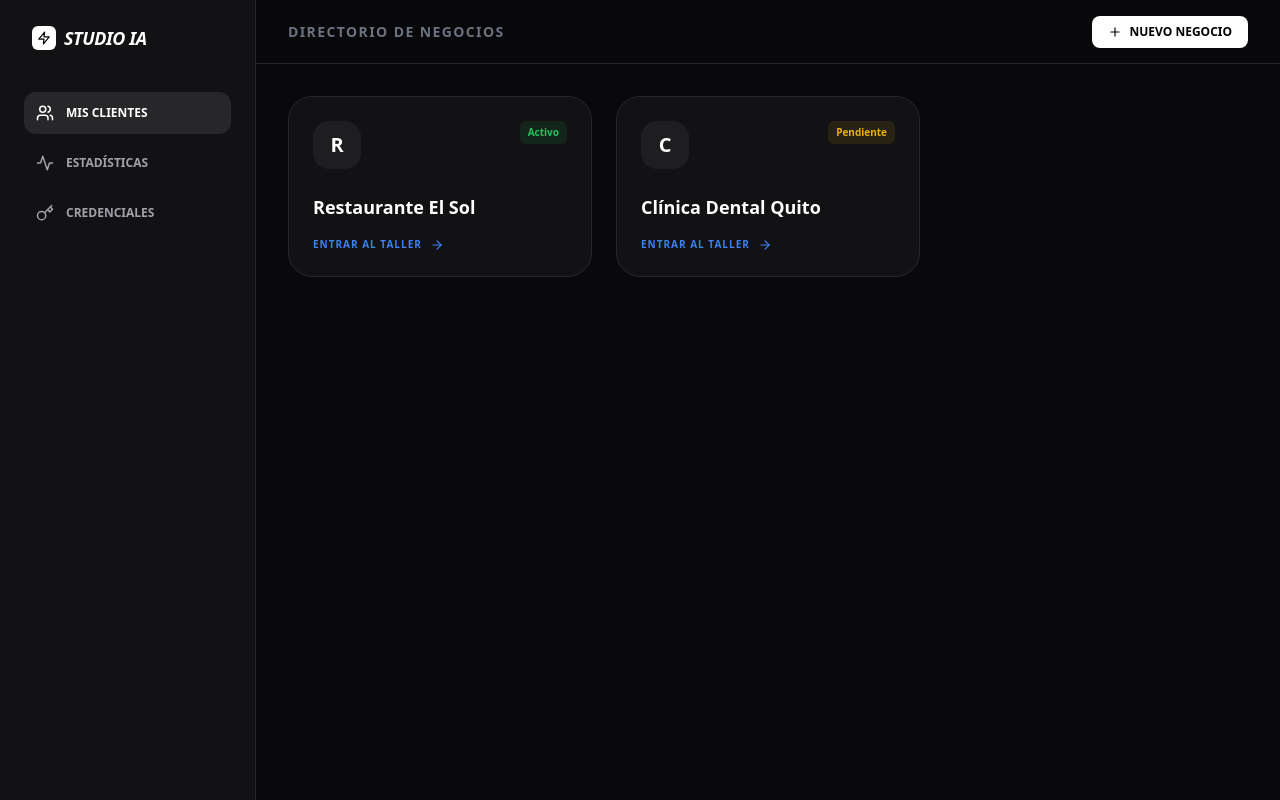
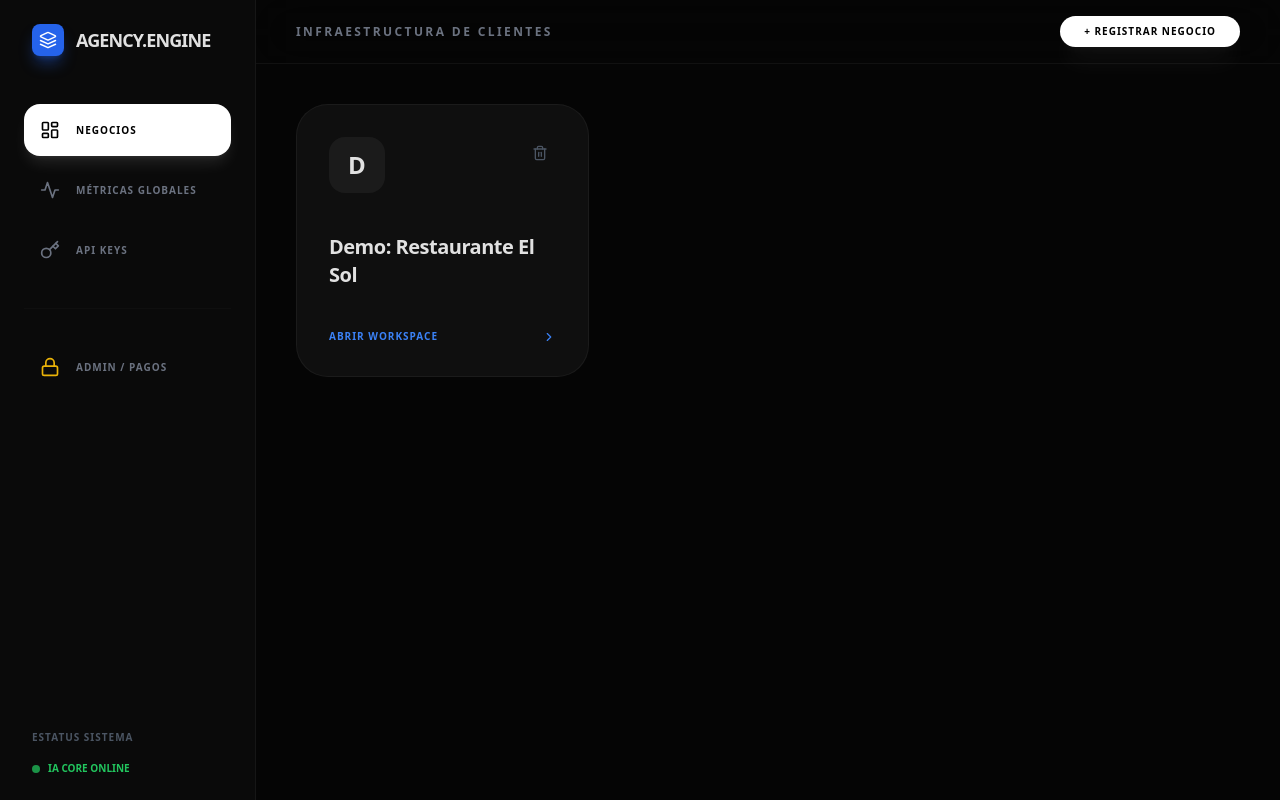
Before and after one commit to Martin19742004/agencia-ia-saas, a Next.js app: page / in a window 1280 px wide. Built offline with nearby package versions, Linux system fonts and the light colour scheme.

Commit message:
Update page.tsx

```diff
--- a/app/page.tsx
+++ b/app/page.tsx
@@ -1,183 +1,360 @@
 "use client";
 
-import React, { useState } from 'react';
+import React, { useState, useEffect, useRef } from 'react';
 import {
   Send, Bot, LayoutDashboard, MessageSquare, Phone, Settings, Zap,
   Users, Paperclip, Globe, Mail, ShoppingCart, CheckCircle2, ChevronRight, X,
-  Image as ImageIcon, Plus, ArrowRight, Activity, Database, Key
+  Plus, ArrowRight, Activity, Database, Key, Lock, Trash2, Save, Layers
 } from 'lucide-react';
 
-// COMPONENTE PRINCIPAL
-export default function AgencySaaS() {
-  const [view, setView] = useState('clients');
-  const [clients, setClients] = useState([
-    { id: 1, name: 'Restaurante El Sol', status: 'Activo', modules: ['whatsapp'] },
-    { id: 2, name: 'Clínica Dental Quito', status: 'Pendiente', modules: [] }
-  ]);
-  const [activeClient, setActiveClient] = useState(null);
+export default function ProfessionalAgencyOS() {
+  // --- ESTADO GLOBAL ---
+  const [view, setView] = useState('projects'); // 'projects' | 'workspace' | 'admin'
+  const [projects, setProjects] = useState([]);
+  const [activeProjectId, setActiveProjectId] = useState(null);
   const [isChatOpen, setIsChatOpen] = useState(false);
   const [input, setInput] = useState('');
-  const [messages, setMessages] = useState([]);
 
-  // Crear cliente nuevo
-  const handleAddClient = () => {
-    const name = prompt("Nombre de la nueva empresa:");
-    if (name) {
-      const newClient = { id: Date.now(), name, status: 'Nuevo', modules: [] };
-      setClients([...clients, newClient]);
+  // --- CARGAR / GUARDAR DATOS (Persistencia) ---
+  useEffect(() => {
+    const saved = localStorage.getItem('agency_projects');
+    if (saved) setProjects(JSON.parse(saved));
+    else setProjects([
+      { id: '1', name: 'Demo: Restaurante El Sol', status: 'Inactivo', modules: {}, memory: [], files: [] }
+    ]);
+  }, []);
+
+  useEffect(() => {
+    if (projects.length > 0) {
+      localStorage.setItem('agency_projects', JSON.stringify(projects));
+    }
+  }, [projects]);
+
+  const activeProject = projects.find(p => p.id === activeProjectId);
+
+  // --- ACCIONES DE NEGOCIO ---
+  const createProject = () => {
+    const name = prompt("Nombre de la nueva Agencia/Negocio:");
+    if (!name) return;
+    const newProj = {
+      id: Date.now().toString(),
+      name,
+      status: 'Configurando',
+      modules: { whatsapp: false, voice: false, gmail: false, instagram: false },
+      memory: [{ role: 'ai', content: `Bienvenido al entorno de automatización para ${name}. ¿Qué canal quieres activar hoy?` }],
+      files: []
+    };
+    setProjects([...projects, newProj]);
+    setActiveProjectId(newProj.id);
+    setView('workspace');
+  };
+
+  const deleteProject = (id, e) => {
+    e.stopPropagation();
+    if (confirm("¿Seguro que quieres eliminar este negocio y todas sus automatizaciones?")) {
+      setProjects(projects.filter(p => p.id !== id));
+      if (activeProjectId === id) setView('projects');
     }
   };
 
-  // Entrar al espacio de trabajo de un cliente
-  const enterWorkspace = (client) => {
-    setActiveClient(client);
-    setView('workspace');
-    setMessages([{ role: 'ai', content: `Estás en el taller de ${client.name}. ¿Qué canal configuramos hoy?` }]);
+  const updateModule = (moduleId) => {
+    const updated = projects.map(p => {
+      if (p.id === activeProjectId) {
+        return { ...p, modules: { ...p.modules, [moduleId]: !p.modules[moduleId] } };
+      }
+      return p;
+    });
+    setProjects(updated);
+  };
+
+  const sendMessage = async () => {
+    if (!input.trim()) return;
+    const userMsg = { role: 'user', content: input };
+    const updatedProjects = projects.map(p => {
+      if (p.id === activeProjectId) {
+        return { ...p, memory: [...p.memory, userMsg] };
+      }
+      return p;
+    });
+    setProjects(updatedProjects);
+    setInput('');
+
+    // Simulación de IA (Aquí iría tu llamada a OpenRouter)
+    setTimeout(() => {
+      const aiMsg = { role: 'ai', content: `Entendido. Estoy procesando la información para ${activeProject.name} sobre: "${input}". Esto optimizará tu flujo de WhatsApp.` };
+      setProjects(prev => prev.map(p => p.id === activeProjectId ? { ...p, memory: [...p.memory, aiMsg] } : p));
+    }, 1000);
   };
 
   return (
-    <div className="flex h-screen bg-[#09090b] text-white font-sans overflow-hidden">
+    <div className="flex h-screen bg-[#050505] text-[#e1e1e1] font-sans overflow-hidden">
 
-      {/* SIDEBAR */}
-      <aside className="w-20 lg:w-64 bg-[#121214] border-r border-[#27272a] flex flex-col p-6">
-        <div className="flex items-center gap-2 mb-10 px-2 cursor-pointer" onClick={() => setView('clients')}>
-          <div className="w-6 h-6 bg-white rounded-md flex items-center justify-center">
-            <Zap size={14} className="text-black" />
+      {/* SIDEBAR TÉCNICA */}
+      <aside className="w-20 lg:w-64 bg-[#0a0a0a] border-r border-white/5 flex flex-col p-6 z-20">
+        <div className="flex items-center gap-3 mb-12 px-2 cursor-pointer" onClick={() => setView('projects')}>
+          <div className="w-8 h-8 bg-blue-600 rounded-lg flex items-center justify-center shadow-lg shadow-blue-600/40">
+            <Layers size={18} className="text-white" />
           </div>
-          <span className="font-bold tracking-tight text-lg hidden lg:block uppercase italic">Studio IA</span>
+          <span className="font-black text-lg tracking-tighter hidden lg:block">AGENCY.ENGINE</span>
         </div>
 
         <nav className="flex-1 space-y-2">
-          <button onClick={() => setView('clients')} className={`w-full flex items-center gap-3 px-3 py-3 rounded-xl transition-all ${view === 'clients' ? 'bg-[#27272a] text-white' : 'text-[#a1a1aa] hover:bg-white/5'}`}>
-            <Users size={18}/> <span className="text-xs font-bold uppercase hidden lg:block">Mis Clientes</span>
-          </button>
-          <button className="w-full flex items-center gap-3 px-3 py-3 rounded-xl text-[#a1a1aa] hover:bg-white/5 transition-all">
-            <Activity size={18}/> <span className="text-xs font-bold uppercase hidden lg:block">Estadísticas</span>
-          </button>
-          <button className="w-full flex items-center gap-3 px-3 py-3 rounded-xl text-[#a1a1aa] hover:bg-white/5 transition-all">
-            <Key size={18}/> <span className="text-xs font-bold uppercase hidden lg:block">Credenciales</span>
-          </button>
+          <SideBtn icon={<LayoutDashboard size={20}/>} label="Negocios" active={view === 'projects'} onClick={() => setView('projects')} />
+          <SideBtn icon={<Activity size={20}/>} label="Métricas Globales" />
+          <SideBtn icon={<Key size={20}/>} label="API Keys" />
+          <div className="py-6 opacity-20"><hr className="border-white/10" /></div>
+          <SideBtn icon={<Lock size={20} className="text-yellow-500"/>} label="Admin / Pagos" active={view === 'admin'} onClick={() => setView('admin')} />
         </nav>
+
+        <div className="mt-auto space-y-4">
+          <div className="text-[10px] uppercase font-bold text-gray-600 tracking-widest px-2">Estatus Sistema</div>
+          <div className="flex items-center gap-2 px-2">
+            <div className="w-2 h-2 bg-green-500 rounded-full animate-pulse"></div>
+            <span className="text-[10px] font-bold text-green-500">IA CORE ONLINE</span>
+          </div>
+        </div>
       </aside>
 
       {/* CONTENIDO PRINCIPAL */}
-      <main className="flex-1 flex flex-col bg-[#09090b]">
-        <header className="h-16 border-b border-[#27272a] flex items-center justify-between px-8 bg-[#09090b]/50 backdrop-blur-xl">
-          <h2 className="text-sm font-bold tracking-widest uppercase text-gray-500">
-            {view === 'clients' ? 'Directorio de Negocios' : `Escritorio / ${activeClient?.name}`}
-          </h2>
+      <main className="flex-1 flex flex-col relative overflow-hidden">
+
+        {/* TOP BAR */}
+        <header className="h-16 border-b border-white/5 flex items-center justify-between px-10 bg-[#050505]/80 backdrop-blur-xl z-10">
+          <div className="flex items-center gap-4">
+            <h2 className="text-xs font-black uppercase tracking-[0.2em] text-gray-500">
+              {view === 'projects' ? 'Infraestructura de Clientes' : `Workspace / ${activeProject?.name}`}
+            </h2>
+          </div>
           <button
-            onClick={handleAddClient}
-            className="bg-white text-black px-4 py-2 rounded-lg text-xs font-bold uppercase hover:bg-gray-200 transition-all flex items-center gap-2"
+            onClick={createProject}
+            className="bg-white text-black px-6 py-2 rounded-full text-[10px] font-black uppercase tracking-widest hover:bg-blue-600 hover:text-white transition-all shadow-xl shadow-white/5"
           >
-            <Plus size={14}/> Nuevo Negocio
+            + Registrar Negocio
           </button>
         </header>
 
-        <div className="flex-1 overflow-y-auto p-8">
+        <div className="flex-1 overflow-y-auto p-10 bg-[#050505] custom-scrollbar">
 
-          {/* VISTA 1: DIRECTORIO DE CLIENTES */}
-          {view === 'clients' && (
-            <div className="grid grid-cols-1 md:grid-cols-2 lg:grid-cols-3 gap-6">
-              {clients.map(client => (
+          {/* VISTA 1: EXPLORADOR DE PROYECTOS (Negocios independientes) */}
+          {view === 'projects' && (
+            <div className="grid grid-cols-1 md:grid-cols-2 lg:grid-cols-3 gap-8">
+              {projects.map(p => (
                 <div
-                  key={client.id}
-                  onClick={() => enterWorkspace(client)}
-                  className="p-6 bg-[#121214] border border-[#27272a] rounded-[24px] hover:border-blue-500/50 transition-all cursor-pointer group"
+                  key={p.id}
+                  onClick={() => { setActiveProjectId(p.id); setView('workspace'); }}
+                  className="group relative bg-[#0f0f0f] border border-white/5 p-8 rounded-[32px] hover:border-blue-500/50 hover:bg-[#121212] transition-all cursor-pointer"
                 >
-                  <div className="flex justify-between items-start mb-6">
-                    <div className="w-12 h-12 bg-white/5 rounded-2xl flex items-center justify-center font-bold text-xl">{client.name[0]}</div>
-                    <span className={`text-[10px] font-bold px-2 py-1 rounded-md ${client.status === 'Activo' ? 'bg-green-500/10 text-green-500' : 'bg-yellow-500/10 text-yellow-500'}`}>
-                      {client.status}
-                    </span>
+                  <div className="flex justify-between items-start mb-10">
+                    <div className="w-14 h-14 bg-white/5 rounded-2xl flex items-center justify-center font-black text-2xl group-hover:scale-110 transition-transform">
+                      {p.name[0]}
+                    </div>
+                    <div className="flex gap-2">
+                      <button onClick={(e) => deleteProject(p.id, e)} className="p-2 text-gray-600 hover:text-red-500 transition-colors"><Trash2 size={16}/></button>
+                    </div>
                   </div>
-                  <h3 className="text-lg font-bold mb-4">{client.name}</h3>
-                  <button className="flex items-center gap-2 text-[10px] font-bold text-blue-500 group-hover:gap-4 transition-all uppercase tracking-widest">
-                    Entrar al Taller <ArrowRight size={14} />
-                  </button>
+                  <h3 className="text-xl font-bold mb-2 tracking-tight">{p.name}</h3>
+                  <div className="flex gap-2 mb-8">
+                    {Object.entries(p.modules).map(([mod, active]) => (
+                      active && <div key={mod} className="w-2 h-2 rounded-full bg-blue-500"></div>
+                    ))}
+                  </div>
+                  <div className="flex items-center justify-between text-[10px] font-black uppercase tracking-widest text-blue-500 group-hover:gap-4 transition-all">
+                    Abrir Workspace <ChevronRight size={14} />
+                  </div>
                 </div>
               ))}
             </div>
           )}
 
-          {/* VISTA 2: TALLER DEL CLIENTE */}
-          {view === 'workspace' && (
-            <div className="space-y-8 animate-in fade-in duration-500">
-              <div className="grid grid-cols-1 md:grid-cols-3 gap-6">
-                <ModuleBox
-                  icon={<MessageSquare className="text-green-500"/>}
-                  title="WhatsApp AI"
-                  onClick={() => setIsChatOpen(true)}
+          {/* VISTA 2: WORKSPACE (Configuración tipo n8n) */}
+          {view === 'workspace' && activeProject && (
+            <div className="max-w-6xl mx-auto space-y-10 animate-in fade-in slide-in-from-bottom-4 duration-500">
+
+              {/* Selector de Canales */}
+              <div className="grid grid-cols-1 md:grid-cols-4 gap-4">
+                <ModuleToggle
+                  id="whatsapp" icon={<MessageSquare size={20}/>} title="WhatsApp Business"
+                  active={activeProject.modules.whatsapp} onToggle={() => updateModule('whatsapp')}
                 />
-                <ModuleBox
-                  icon={<Phone className="text-orange-500"/>}
-                  title="Telefonía IA"
-                  onClick={() => setIsChatOpen(true)}
+                <ModuleToggle
+                  id="voice" icon={<Phone size={20}/>} title="Voice AI (Vapi)"
+                  active={activeProject.modules.voice} onToggle={() => updateModule('voice')}
                 />
-                <ModuleBox
-                  icon={<Mail className="text-blue-500"/>}
-                  title="Gmail AI"
-                  onClick={() => setIsChatOpen(true)}
+                <ModuleToggle
+                  id="gmail" icon={<Mail size={20}/>} title="Gmail Automation"
+                  active={activeProject.modules.gmail} onToggle={() => updateModule('gmail')}
+                />
+                <ModuleToggle
+                  id="instagram" icon={<InstagramIcon size={20}/>} title="Instagram DMs"
+                  active={activeProject.modules.instagram} onToggle={() => updateModule('instagram')}
                 />
               </div>
 
-              {/* BASE DE CONOCIMIENTO */}
-              <div className="p-8 bg-[#121214] border border-[#27272a] rounded-[32px]">
-                <h3 className="text-sm font-bold uppercase tracking-widest mb-6 flex items-center gap-2"><Database size={16}/> Entrenamiento del Agente</h3>
-                <div className="border-2 border-dashed border-[#27272a] rounded-2xl p-10 text-center hover:bg-white/[0.02] transition-all cursor-pointer">
-                  <Paperclip size={32} className="mx-auto mb-4 text-gray-600"/>
-                  <p className="text-xs text-gray-500 font-medium">Sube menús, PDFs o fotos aquí para que la IA de este negocio aprenda.</p>
+              {/* Centro de Entrenamiento (Arquivos) */}
+              <div className="bg-[#0f0f0f] border border-white/5 rounded-[40px] p-12">
+                <div className="flex justify-between items-center mb-8">
+                  <h3 className="text-sm font-black uppercase tracking-[0.2em] flex items-center gap-3">
+                    <Database size={18} className="text-blue-500"/> Inteligencia de {activeProject.name}
+                  </h3>
+                  <span className="text-[10px] font-bold text-gray-600 italic">Los agentes solo aprenderán de lo que subas aquí.</span>
+                </div>
+                <div className="grid grid-cols-1 md:grid-cols-2 gap-8">
+                  <div className="border-2 border-dashed border-white/5 rounded-[32px] p-16 flex flex-col items-center justify-center hover:bg-white/[0.02] hover:border-blue-500/30 transition-all cursor-pointer">
+                    <Paperclip size={32} className="text-gray-600 mb-4"/>
+                    <p className="text-xs font-bold text-gray-500 text-center leading-relaxed uppercase tracking-widest">
+                      Arrastra menús, catálogos en PDF,<br/>fotos o políticas de servicio.
+                    </p>
+                  </div>
+                  <div className="space-y-3">
+                    <div className="text-[10px] font-black uppercase text-gray-600 mb-4 tracking-widest">Archivos Aprendidos</div>
+                    <div className="p-4 bg-white/5 rounded-2xl border border-white/5 text-[11px] text-gray-400 italic">No hay archivos todavía. El agente usará su conocimiento base.</div>
+                  </div>
+                </div>
+              </div>
+
+              {/* Botón de Chat Integrado */}
+              <div className="flex justify-center">
+                <button
+                  onClick={() => setIsChatOpen(true)}
+                  className="bg-[#121212] border border-white/10 px-10 py-4 rounded-full flex items-center gap-3 hover:bg-white hover:text-black transition-all group"
+                >
+                  <Bot size={20} className="group-hover:animate-bounce" />
+                  <span className="text-xs font-black uppercase tracking-widest">Entrenar Agente con Instrucciones</span>
+                </button>
+              </div>
+            </div>
+          )}
+
+          {/* VISTA 3: ADMIN PANEL (Ventas/Cobros) */}
+          {view === 'admin' && (
+            <div className="max-w-4xl mx-auto space-y-8 animate-in zoom-in-95 duration-300">
+              <div className="bg-[#0f0f0f] border border-white/5 rounded-[40px] p-12 shadow-2xl">
+                <h1 className="text-3xl font-black tracking-tighter mb-2 italic">ADMIN CENTER</h1>
+                <p className="text-sm text-gray-500 mb-10">Control centralizado de suscripciones y acceso de clientes.</p>
+                <div className="space-y-4">
+                  {projects.map(p => (
+                    <div key={p.id} className="flex items-center justify-between p-6 bg-[#121212] rounded-3xl border border-white/5">
+                      <div className="flex items-center gap-4">
+                        <div className="w-10 h-10 rounded-full bg-blue-600 flex items-center justify-center font-black text-xs">{p.name[0]}</div>
+                        <div>
+                          <div className="text-sm font-bold tracking-tight">{p.name}</div>
+                          <div className="text-[10px] text-gray-600 font-bold uppercase tracking-widest">Estado: {p.status}</div>
+                        </div>
+                      </div>
+                      <div className="flex items-center gap-10">
+                        <div className="text-right">
+                          <div className="text-[10px] text-gray-600 font-bold uppercase tracking-widest">Mensualidad</div>
+                          <div className="text-sm font-black text-green-500 italic">$150.00</div>
+                        </div>
+                        <button className="bg-white text-black text-[10px] font-black px-4 py-2 rounded-full uppercase">Cortar Acceso</button>
+                      </div>
+                    </div>
+                  ))}
                 </div>
               </div>
             </div>
           )}
         </div>
 
-        {/* CHAT DE CONFIGURACIÓN */}
-        {isChatOpen && (
-          <div className="fixed inset-0 bg-black/80 backdrop-blur-sm z-50 flex items-center justify-center p-4">
-            <div className="bg-[#09090b] w-full max-w-xl h-[550px] rounded-[32px] border border-[#27272a] flex flex-col overflow-hidden shadow-2xl">
-              <div className="p-6 border-b border-[#27272a] flex justify-between items-center bg-[#121214]">
-                <div className="flex items-center gap-3">
-                  <Bot size={20} className="text-blue-500" />
-                  <span className="font-bold text-sm uppercase tracking-wider">{activeClient?.name}</span>
+        {/* CHAT MODAL (El "Cerebro") */}
+        {isChatOpen && activeProject && (
+          <div className="fixed inset-0 bg-black/90 backdrop-blur-md z-[100] flex items-center justify-center p-6">
+            <div className="bg-[#0a0a0a] w-full max-w-2xl h-[700px] rounded-[48px] border border-white/10 flex flex-col overflow-hidden shadow-2xl animate-in zoom-in-95 duration-300">
+              <div className="p-8 border-b border-white/5 flex justify-between items-center bg-white/5">
+                <div className="flex items-center gap-4">
+                  <div className="w-10 h-10 bg-blue-600 rounded-2xl flex items-center justify-center shadow-lg shadow-blue-600/30">
+                    <Bot size={20} className="text-white" />
+                  </div>
+                  <div>
+                    <h3 className="text-xs font-black uppercase tracking-[0.2em]">IA.ENGINE : {activeProject.name}</h3>
+                    <p className="text-[10px] text-green-500 font-bold tracking-widest uppercase">Modo: Entrenamiento Profundo</p>
+                  </div>
                 </div>
-                <button onClick={() => setIsChatOpen(false)} className="p-2 hover:bg-white/5 rounded-full"><X size={20}/></button>
+                <button onClick={() => setIsChatOpen(false)} className="p-3 hover:bg-white/10 rounded-full transition-colors"><X size={24}/></button>
               </div>
-              <div className="flex-1 p-6 overflow-y-auto space-y-4">
-                {messages.map((m, i) => (
+              <div className="flex-1 overflow-y-auto p-8 space-y-6 custom-scrollbar">
+                {activeProject.memory.map((m, i) => (
                   <div key={i} className={`flex ${m.role === 'user' ? 'justify-end' : 'justify-start'}`}>
-                    <div className={`p-4 rounded-2xl text-xs max-w-[80%] ${m.role === 'user' ? 'bg-white text-black font-medium' : 'bg-[#18181b] border border-[#27272a] text-[#a1a1aa]'}`}>
+                    <div className={`p-6 rounded-[32px] text-sm max-w-[85%] leading-relaxed ${
+                      m.role === 'user'
+                      ? 'bg-white text-black font-medium'
+                      : 'bg-[#18181b] border border-white/5 text-gray-400'
+                    }`}>
                       {m.content}
                     </div>
                   </div>
                 ))}
               </div>
-              <div className="p-6 bg-[#121214] border-t border-[#27272a] flex gap-2">
+              <div className="p-8 bg-[#0a0a0a] border-t border-white/5 flex gap-4">
                 <input
                   value={input}
                   onChange={(e) => setInput(e.target.value)}
-                  placeholder="Instrucciones para la IA..."
-                  className="flex-1 bg-[#09090b] border border-[#27272a] rounded-xl px-4 py-3 text-xs focus:outline-none focus:ring-1 focus:ring-white/20"
+                  onKeyPress={(e) => e.key === 'Enter' && sendMessage()}
+                  placeholder="Instrucción maestra para automatizar..."
+                  className="flex-1 bg-white/5 border border-white/10 rounded-full px-8 py-5 text-sm focus:outline-none focus:ring-1 focus:ring-blue-500 transition-all placeholder:text-gray-700"
                 />
-                <button className="p-3 bg-white text-black rounded-xl hover:bg-gray-200 transition-all"><Send size={18} /></button>
+                <button onClick={sendMessage} className="w-14 h-14 bg-white text-black rounded-full flex items-center justify-center hover:bg-blue-600 hover:text-white transition-all">
+                  <Send size={20} />
+                </button>
               </div>
             </div>
           </div>
         )}
       </main>
+
+      <style jsx global>{`
+        .custom-scrollbar::-webkit-scrollbar { width: 4px; }
+        .custom-scrollbar::-webkit-scrollbar-track { background: transparent; }
+        .custom-scrollbar::-webkit-scrollbar-thumb { background: #222; border-radius: 10px; }
+        .custom-scrollbar::-webkit-scrollbar-thumb:hover { background: #333; }
+      `}</style>
     </div>
   );
 }
 
-function ModuleBox({ icon, title, onClick }) {
+// --- SUB-COMPONENTES AUXILIARES ---
+
+function SideBtn({ icon, label, active = false, onClick }) {
   return (
-    <div className="p-6 bg-[#121214] border border-[#27272a] rounded-2xl hover:border-white/20 transition-all">
-      <div className="w-10 h-10 bg-white/5 rounded-xl flex items-center justify-center mb-4">{icon}</div>
-      <h3 className="text-sm font-bold mb-4">{title}</h3>
-      <button onClick={onClick} className="w-full py-2 bg-white/5 border border-[#27272a] rounded-lg text-[10px] font-bold uppercase tracking-widest hover:bg-white hover:text-black transition-all">
-        Configurar Canal
-      </button>
+    <button
+      onClick={onClick}
+      className={`w-full flex items-center gap-4 px-4 py-4 rounded-2xl transition-all ${
+        active
+        ? 'bg-white text-black shadow-lg shadow-white/10'
+        : 'text-gray-500 hover:text-white hover:bg-white/5'
+      }`}
+    >
+      {icon}
+      <span className="text-[10px] font-black uppercase tracking-widest hidden lg:block">{label}</span>
+    </button>
+  );
+}
+
+function ModuleToggle({ icon, title, active, onToggle }) {
+  return (
+    <div
+      onClick={onToggle}
+      className={`p-6 rounded-[28px] border transition-all cursor-pointer select-none ${
+        active
+        ? 'bg-blue-600 border-blue-400 shadow-lg shadow-blue-600/20 text-white'
+        : 'bg-[#0f0f0f] border-white/5 text-gray-500 hover:border-white/20'
+      }`}
+    >
+      <div className={`mb-4 ${active ? 'text-white' : 'text-gray-400'}`}>{icon}</div>
+      <div className="text-[10px] font-black uppercase tracking-widest leading-tight">{title}</div>
+      <div className="mt-2 text-[8px] font-bold uppercase tracking-tighter opacity-60">
+        {active ? 'Conectado' : 'Desconectado'}
+      </div>
     </div>
   );
 }
+
+function InstagramIcon({ size }) {
+  return (
+    <svg width={size} height={size} viewBox="0 0 24 24" fill="none" stroke="currentColor" strokeWidth="2" strokeLinecap="round" strokeLinejoin="round">
+      <rect x="2" y="2" width="20" height="20" rx="5" ry="5"></rect>
+      <path d="M16 11.37A4 4 0 1 1 12.63 8 4 4 0 0 1 16 11.37z"></path>
+      <line x1="17.5" y1="6.5" x2="17.51" y2="6.5"></line>
+    </svg>
+  );
+}
```
